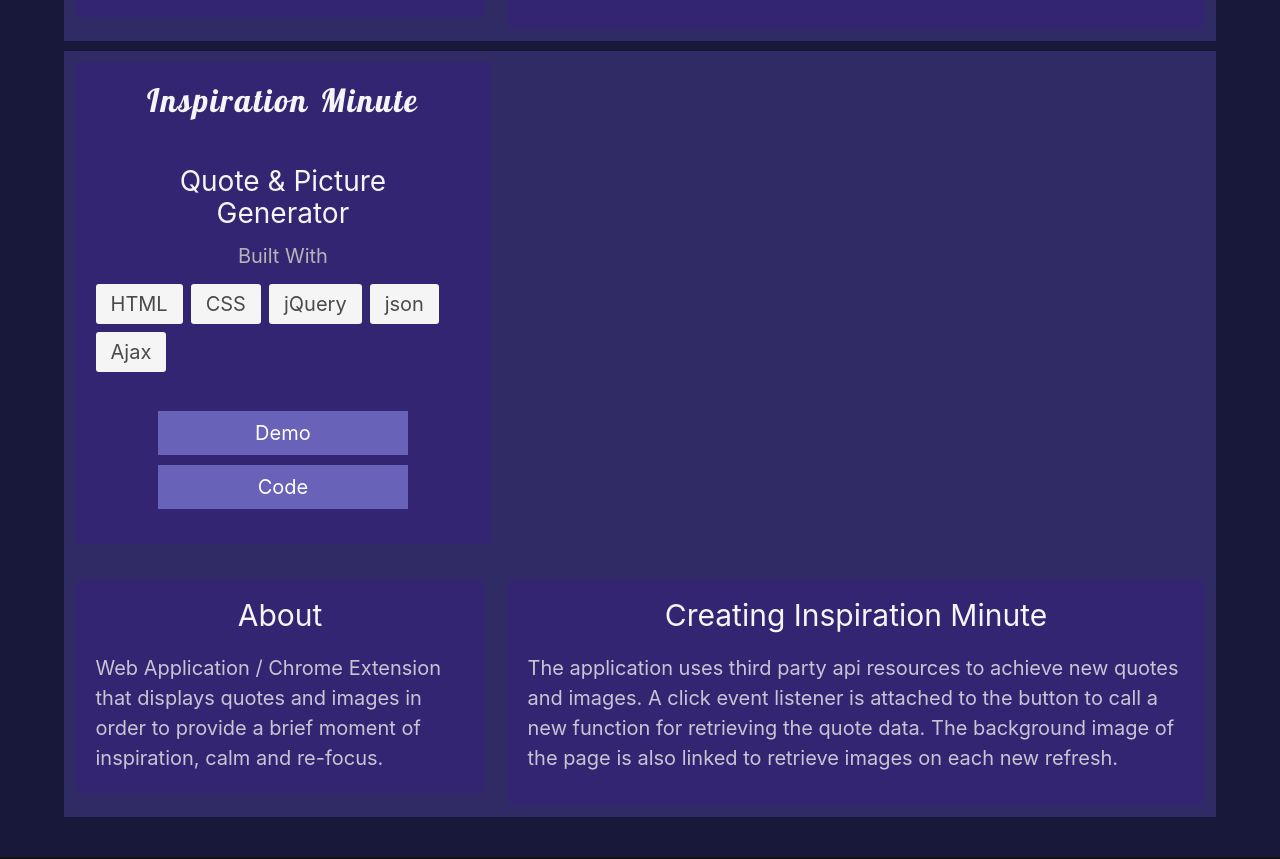
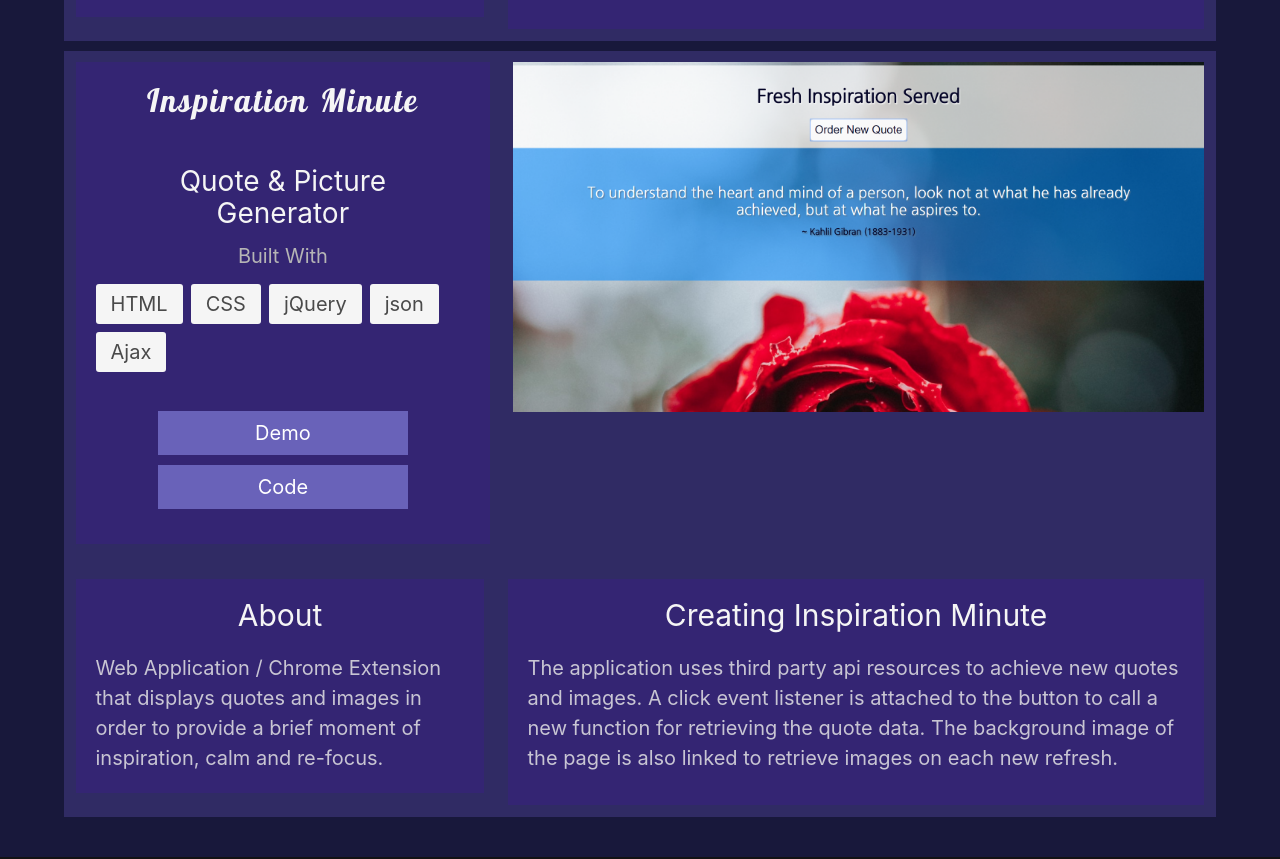
Before and after one commit to kwellfare/kwellportfolio, a website: page index.html in a window 1280 px wide. Shown: the part 5366-6225 px from the top of the page. Drawn offline with nearby package versions, Linux system fonts and the light colour scheme.

Commit message:
added inspiration minute project and screenshot, improvements made to spa-delight contact page and adjustments to mobile breakpoints

```diff
--- a/styles/home.css
+++ b/styles/home.css
@@ -1002,6 +1002,39 @@ li {
 }
 
 
+#ipic {
+    width: 280px;
+    height: 160px;
+    background-image: url(/images/Inspirepic.png);
+    background-repeat: no-repeat;
+    background-position: top;
+    background-size: cover;
+    margin: auto;
+
+    display: -webkit-box;
+    display: -ms-flexbox;
+    display: flex;
+
+    -ms-flex-item-align: center;
+
+    align-self: center;
+    padding: 0;
+
+}
+
+@media screen and (min-width: 769px) {
+    #ipic {
+        margin: 0;
+        -ms-flex-item-align: start;
+        align-self: flex-start;
+
+        width: 800px;
+        height: 350px;
+
+
+    }
+
+}
 
 
 #t-nrhub {
@@ -1219,8 +1252,8 @@ li {
 
     color: #ffffff;
     padding: 18px 10px;
-    width: 90%;
-    text-align: center;
+    width: 100%;
+    text-align: left;
     border-radius: 10px;
     border: 0;
     font-size: 22px;
```
Also changed, not shown: spa-delight/contact.html (+1 -1 lines), spa-delight/css/mystyles.scss (deleted, +0 -14 lines), spa-delight/services.html (+1 -1 lines), spa-delight/staff.html (+1 -1 lines), images/Inspirepic.png (added), production/styles/main.min.css, 1 other file.
